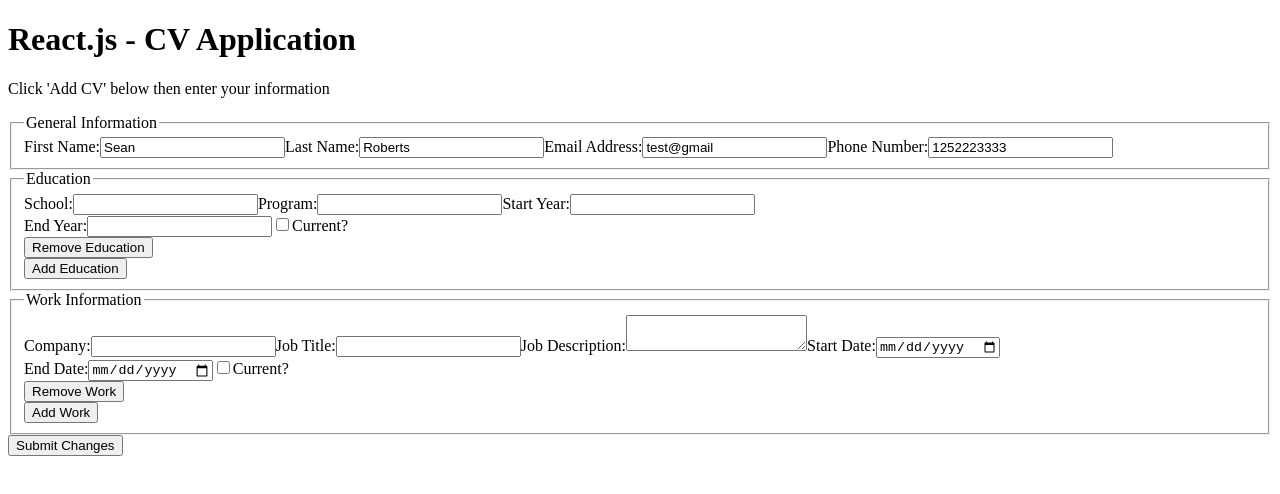
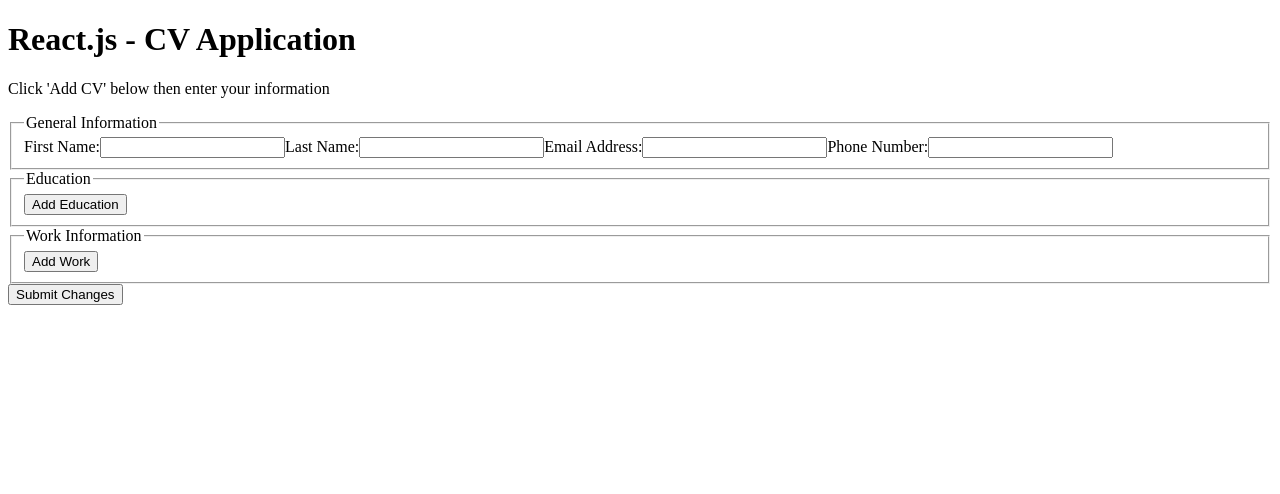
Before and after one commit to sean-roberts354/odin-cv-application, a React (Create React App) app: page / in a window 1280 px wide. Shown: the top 494 px of the page. Built offline with nearby package versions, Linux system fonts and the light colour scheme; the HTML template or start-up script is replaced by a standard one.

Commit message:
Remove temporary info in App state

```diff
--- a/src/App.js
+++ b/src/App.js
@@ -10,31 +10,16 @@
         this.state = {
             isEdit: true,
             general: {
-                fname: "Sean",
-                lname: "Roberts",
-                email: "test@gmail",
-                phonenum: "1252223333",
+                fname: "",
+                lname: "",
+                email: "",
+                phonenum: "",
             },
             education: {
-                0: {
-                    id: 0,
-                    school: "",
-                    program: "",
-                    edStartYear: "",
-                    edEndYear: "",
-                    isCurrent: false,
-                },
+
             },
             work: {
-                0: {
-                    id: 0,
-                    company: "",
-                    jobTitle: "",
-                    jobDescription: "",
-                    jobStartYear: "",
-                    jobEndYear: "",
-                    isCurrent: false,
-                },
+
             },
         };
 
@@ -83,6 +68,10 @@
         let stateArray = Object.keys(this.state.education);
         let newID = parseInt(stateArray[stateArray.length - 1]) + 1;
 
+        if (isNaN(newID)) {
+            newID = 0;
+        }
+
         this.setState((prevState) => ({
             education: {
                 ...prevState.education,
@@ -101,6 +90,10 @@
     addWorkItem() {
         let stateArray = Object.keys(this.state.work);
         let newID = parseInt(stateArray[stateArray.length - 1]) + 1;
+
+        if (isNaN(newID)) {
+            newID = 0;
+        }
 
         this.setState((prevState) => ({
             work: {
```
